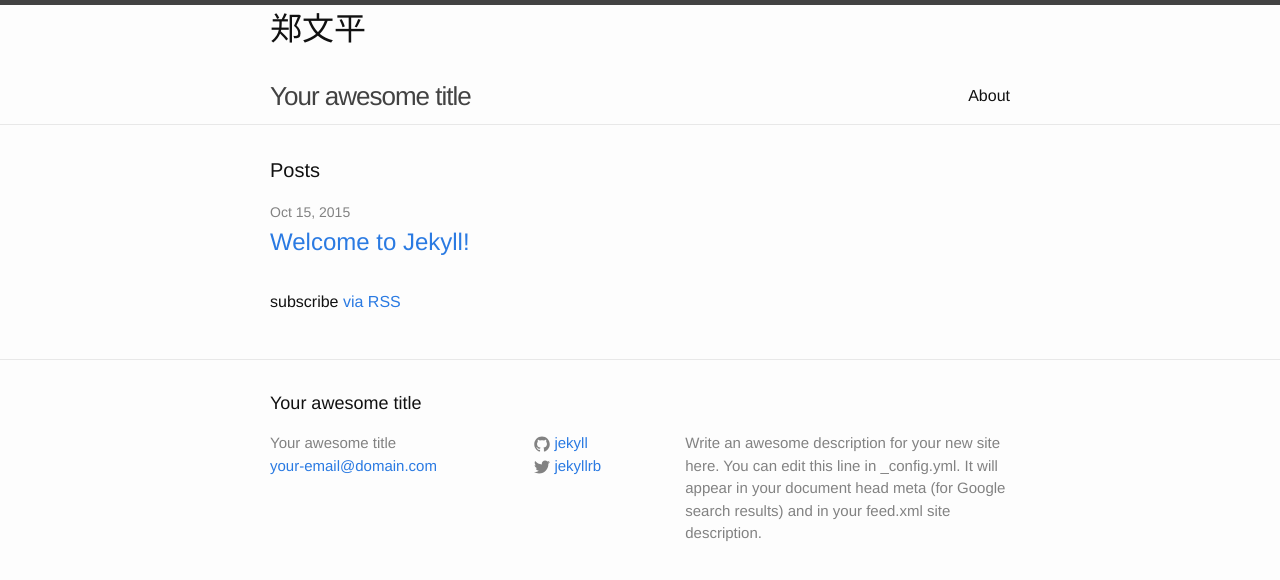
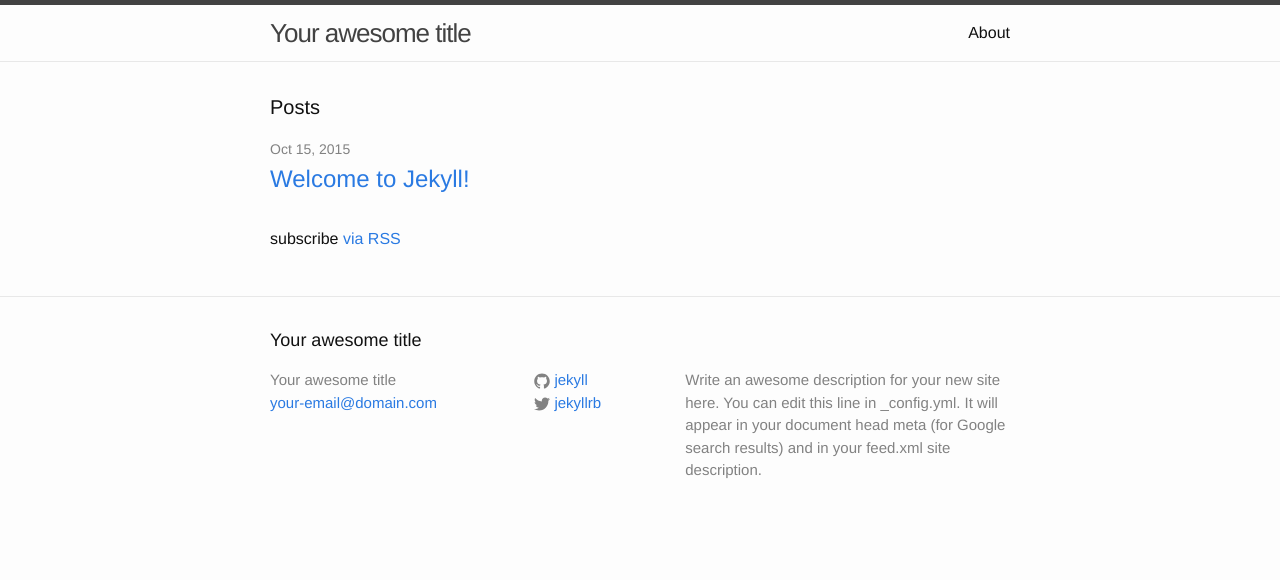
Before and after one commit to wenpingzheng/wenpingzheng.github.io, a Jekyll site: the page built from index.html, in a window 1280 px wide. Shown: the top 580 px of the page. Built offline with Jekyll 4.4.1, drawn with Linux system fonts in a browser that asks for light colours.

Commit message:
delete h1 headline

```diff
--- a/_includes/header.html
+++ b/_includes/header.html
@@ -1,7 +1,7 @@
 <header class="site-header">
 
   <div class="wrapper">
-	<h1>郑文平</h1>
+
     <a class="site-title" href="{{ site.baseurl }}/">{{ site.title }}</a>
 
     <nav class="site-nav">
```
